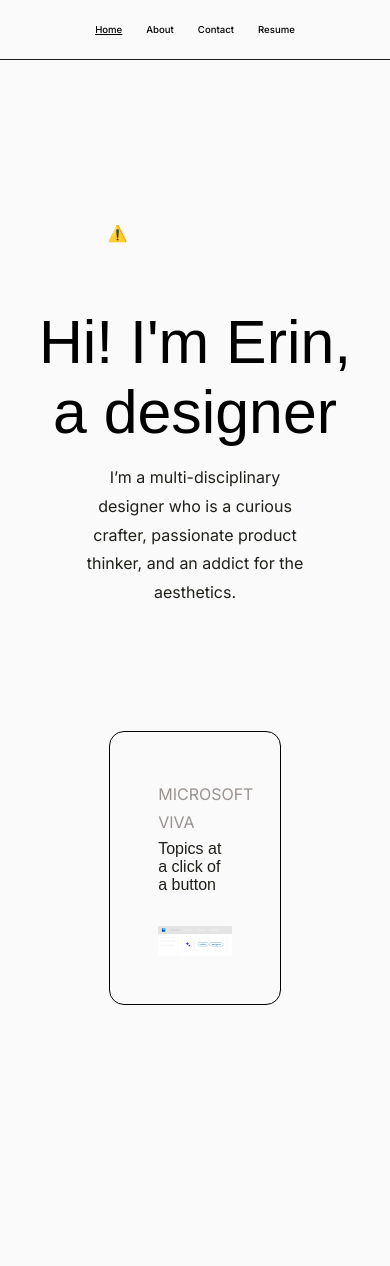
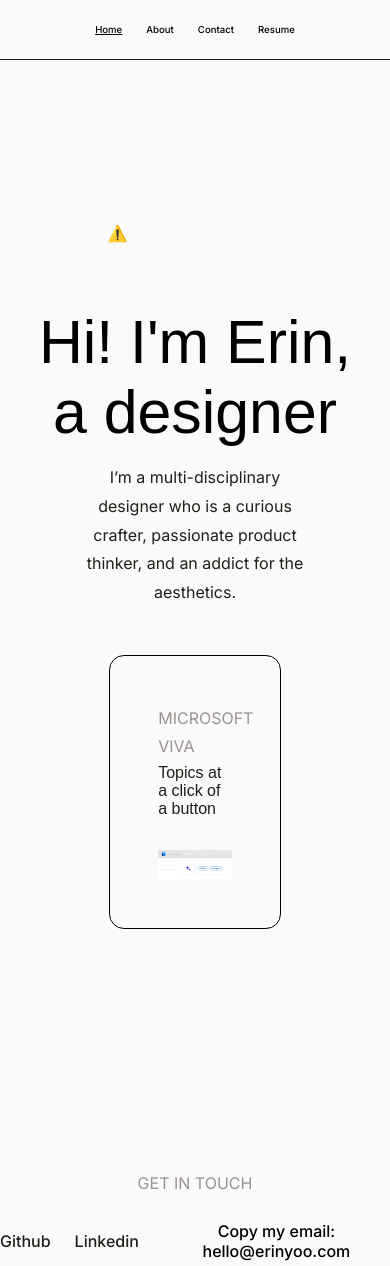
Before and after one commit to erinyoo/1.0, a SvelteKit app: page / in a window 390 px wide. Shown: the top 1266 px of the page. Built offline with nearby package versions, Linux system fonts and the light colour scheme; no server answers; a web font is replaced by a local one.

Commit message:
Update missing imports

```diff
--- a/src/routes/+page.svelte
+++ b/src/routes/+page.svelte
@@ -1,13 +1,7 @@
 <script lang="javascript">
-	import ArrowRight from '$lib/svg/ArrowRight.svelte';
-	import Growth from '$lib/svg/Growth.svelte';
-	import GrowthSmall from '$lib/svg/GrowthSmall.svelte';
-	import SuggestedSmall from '$lib/svg/SuggestedSmall.svelte';
-	import Suggested from '$lib/svg/Suggested.svelte';
 	import { onMount } from 'svelte';
-	import { blur, slide } from 'svelte/transition';
+	import { blur } from 'svelte/transition';
 	import suggested from '$lib/aisuggested/suggested.png';
-	import { quartInOut } from 'svelte/easing';
 	let ready = false;
 	onMount(() => (ready = true));
 	$: innerWidth = 0;
@@ -167,7 +161,7 @@
 			margin: 224px auto 0px auto;
 		}
 
-		container {
+		.container {
 			margin: 48px auto;
 		}
 	}
```
